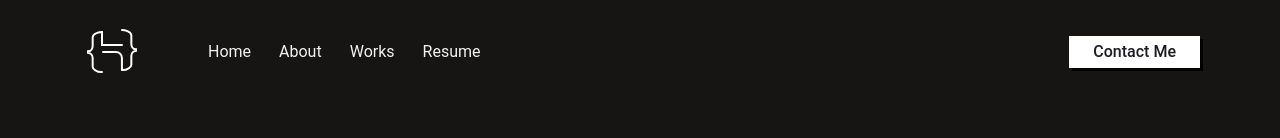
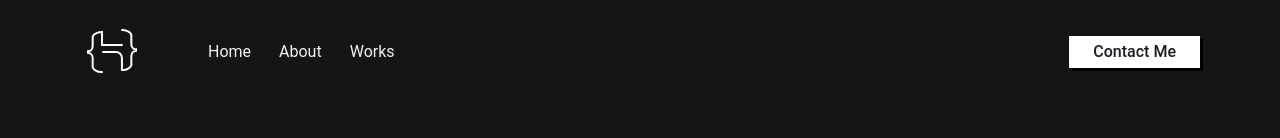
Before and after one commit to hrishivuk/hrishikesh.varma, a React (Create React App) app: page / in a window 1280 px wide. Shown: the top 138 px of the page. Built offline with nearby package versions, Linux system fonts and the light colour scheme.

Commit message:
minor updates

```diff
--- a/src/components/BouncyCardFeatures/index.js
+++ b/src/components/BouncyCardFeatures/index.js
@@ -1,6 +1,5 @@
 import React, { useState } from "react";
 import { motion, AnimatePresence } from "framer-motion";
-// import { FiAlertCircle } from "react-icons/fi";
 import spotifyImg from "../../assets/images/spotifyImg.png";
 import recommended from "../../assets/images/rsongs.png";
 import playlists from "../../assets/images/playslists.png";
@@ -30,7 +29,7 @@ export const BouncyCardsFeatures = () => {
   };
 
   return (
-    <section className="mx-auto max-w-7xl px-4 py-12 text-slate-800">
+    <section className="mx-auto max-w-7xl px-4 py-12 text-slate-800" id="works">
       <AnimatePresence>
         {isOpen && (
           <motion.div
--- a/src/components/Navigation/index.js
+++ b/src/components/Navigation/index.js
@@ -10,10 +10,11 @@ function Navigation() {
           <a href="#home">Home</a>
           <a href="#about">About</a>
           <a href="#works">Works</a>
-          <a href="#resume">Resume</a>
         </div>
       </div>
-      <Button className="bg-whiteSecondary text-blackSecondary">Contact Me</Button>
+      <Button className="bg-whiteSecondary text-blackSecondary">
+        Contact Me
+      </Button>
     </div>
   );
 }
```
